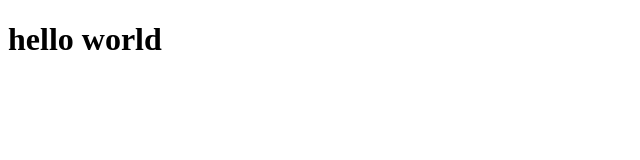
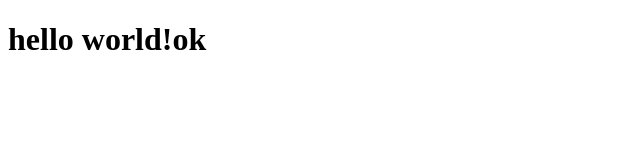
Before and after one commit to hibayagoubi1/first-website, a plain HTML site: page site/index.html in a window 1280 px wide. Shown: the full height of the page, 0-640 px from the left. Drawn offline with Linux system fonts and the light colour scheme.

Commit message:
small addition

```diff
--- a/site/index.html
+++ b/site/index.html
@@ -7,6 +7,6 @@
     <title>Document</title>
 </head>
 <body>
-    <h1>hello world</h1>
+    <h1>hello world!ok</h1>
 </body>
 </html>
```
